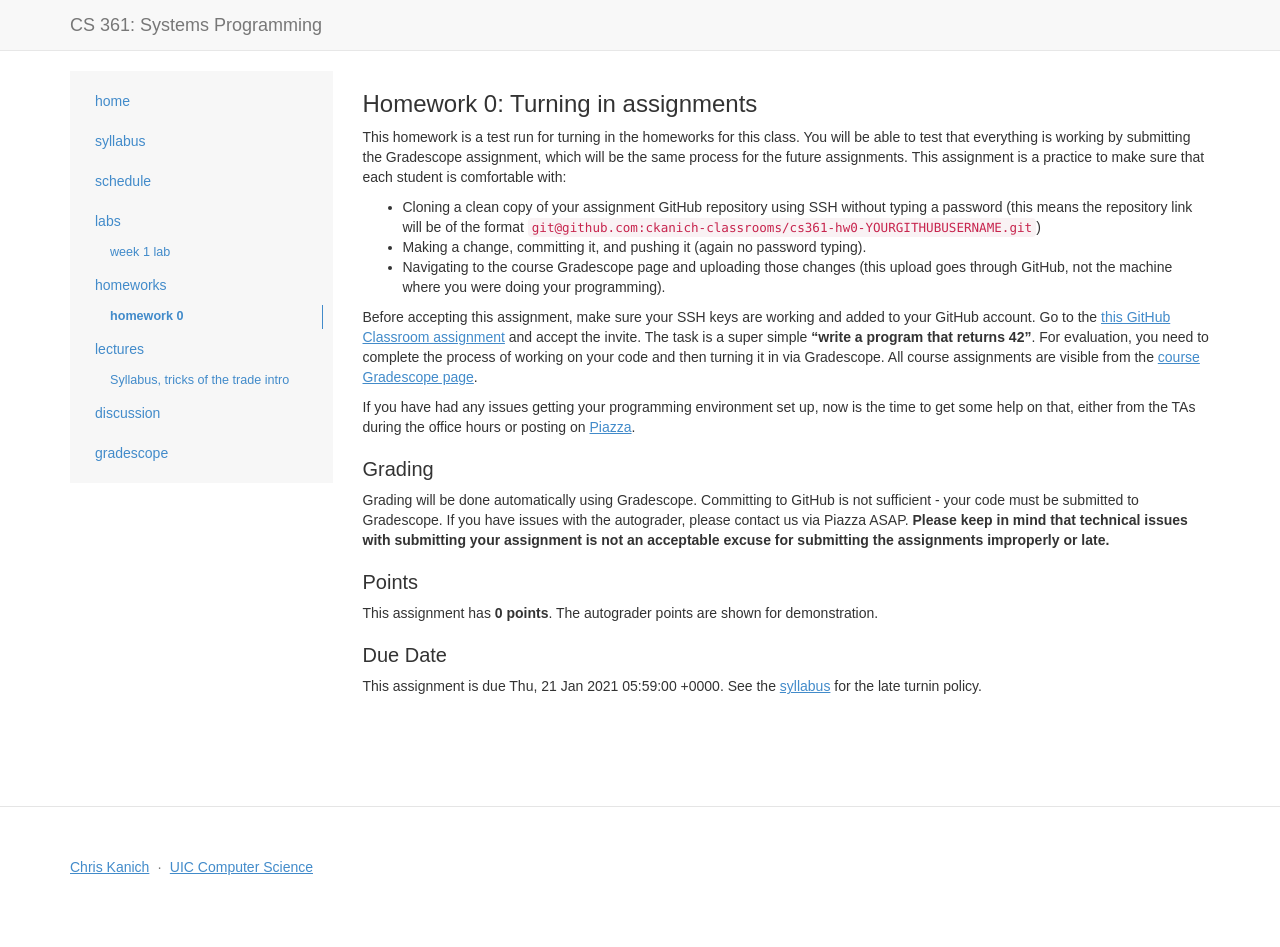
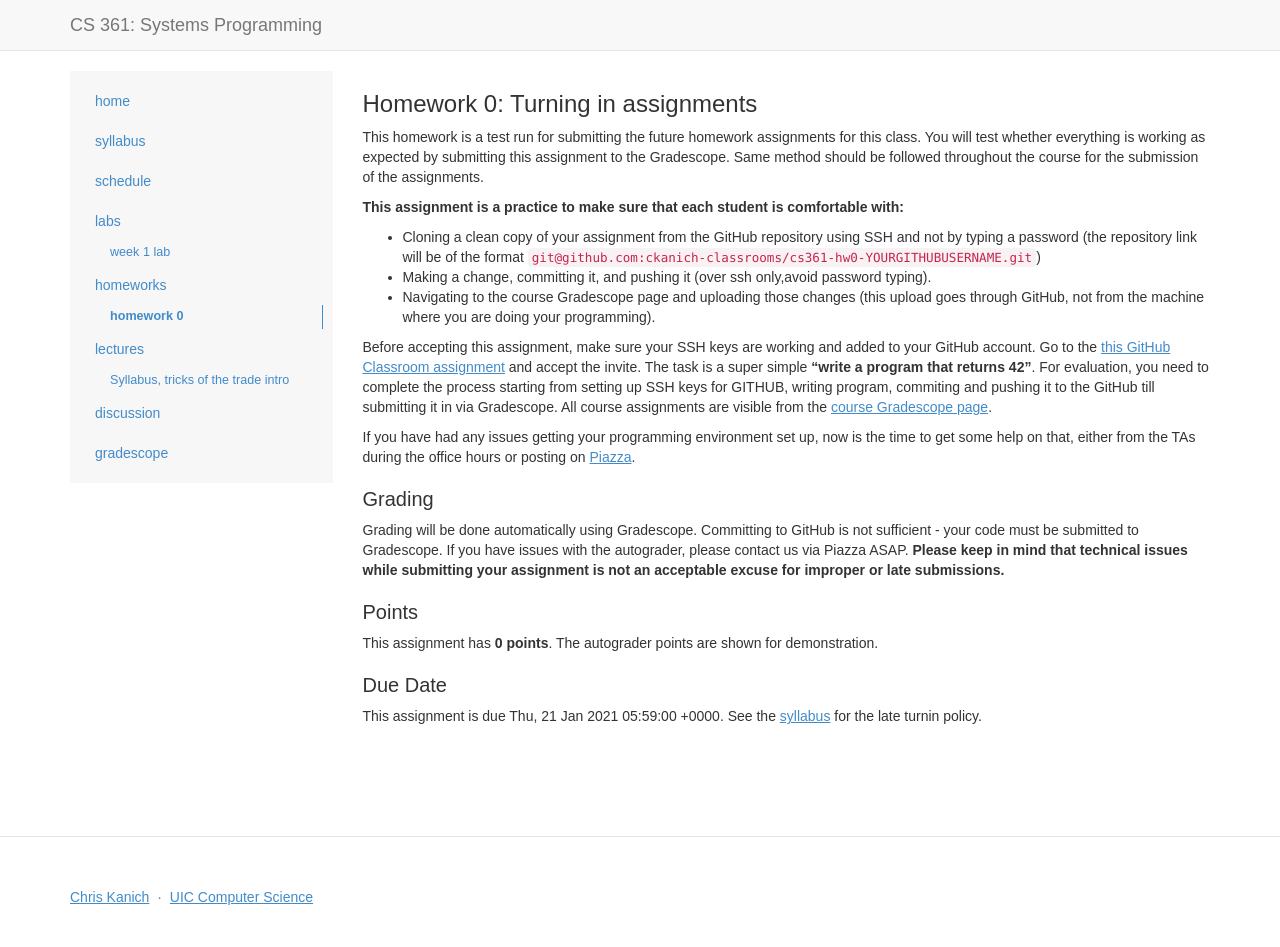
Before and after one commit to csatuic/cs361-website-old, a Jekyll site: the page built from _homeworks/homework0.md, in a window 1280 px wide. Built offline with Jekyll 4.4.1, drawn with Linux system fonts in a browser that asks for light colours; some web fonts are replaced; before the commit the page ends 917 px from its top, so only the background shows below that.

Commit message:
Homework: Modified wording of homework0 commited in b5e2bf4
Minor changes in wording and format of the content.

```diff
--- a/_homeworks/homework0.md
+++ b/_homeworks/homework0.md
@@ -12,25 +12,28 @@ github_link: https://classroom.github.com/a/QVDmPCEN
 
 # Homework 0: Turning in assignments
 
-This homework is a test run for turning in the homeworks for this class.
-You will be able to test that everything is working by submitting the
-Gradescope assignment, which will be the same process for the future assignments.
-This assignment is a practice to make sure that each student is comfortable with:
-   * Cloning a clean copy of your assignment GitHub repository using
-   SSH without typing a password (this means the repository link
+This homework is a test run for submitting the future homework assignments
+for this class. You will test whether everything is working as expected by
+submitting this assignment to the Gradescope. Same method should be followed
+throughout the course for the submission of the assignments.
+
+**This assignment is a practice to make sure that each student is comfortable with:**
+   * Cloning a clean copy of your assignment from the GitHub repository using
+   SSH and not by typing a password (the repository link
    will be of the format
    `git@github.com:ckanich-classrooms/cs361-hw0-YOURGITHUBUSERNAME.git`)
-   * Making a change, committing it, and pushing it (again no password typing).
+   * Making a change, committing it, and pushing it (over ssh only,avoid password typing).
    * Navigating to the course Gradescope page and uploading those
-      changes (this upload goes through GitHub, not the machine where
-      you were doing your programming).
+      changes (this upload goes through GitHub, not from the machine where
+      you are doing your programming).
 
 Before accepting this assignment, make sure your SSH keys
 are working and added to your GitHub account. Go to the [this GitHub Classroom
 assignment]({{page.github_link}}) and accept the invite. The task
 is a super simple **"write a program that returns 42"**.
-For evaluation, you need to complete the process of
-working on your code and then turning it in via Gradescope.
+For evaluation, you need to complete the process starting from setting up SSH keys
+for GITHUB, writing program, commiting and pushing it to the GitHub till submitting it in via
+Gradescope.
 All course assignments are visible from the [course Gradescope page]({{site.gradescope}}).
 
 If you have had any issues getting your programming environment set
@@ -41,8 +44,8 @@ or posting on [Piazza]({{site.discussion}}).
 Grading will be done automatically using Gradescope. Committing to
 GitHub is not sufficient - your code must be submitted to Gradescope. If
 you have issues with the autograder, please contact us via Piazza ASAP.
-**Please keep in mind that technical issues with submitting your assignment is not an acceptable
-excuse for submitting the assignments improperly or late.**
+**Please keep in mind that technical issues while submitting your assignment is not an
+acceptable excuse for improper or late submissions.**
 
 ## Points
 This assignment has **0 points**. The autograder points are shown for demonstration.
```
